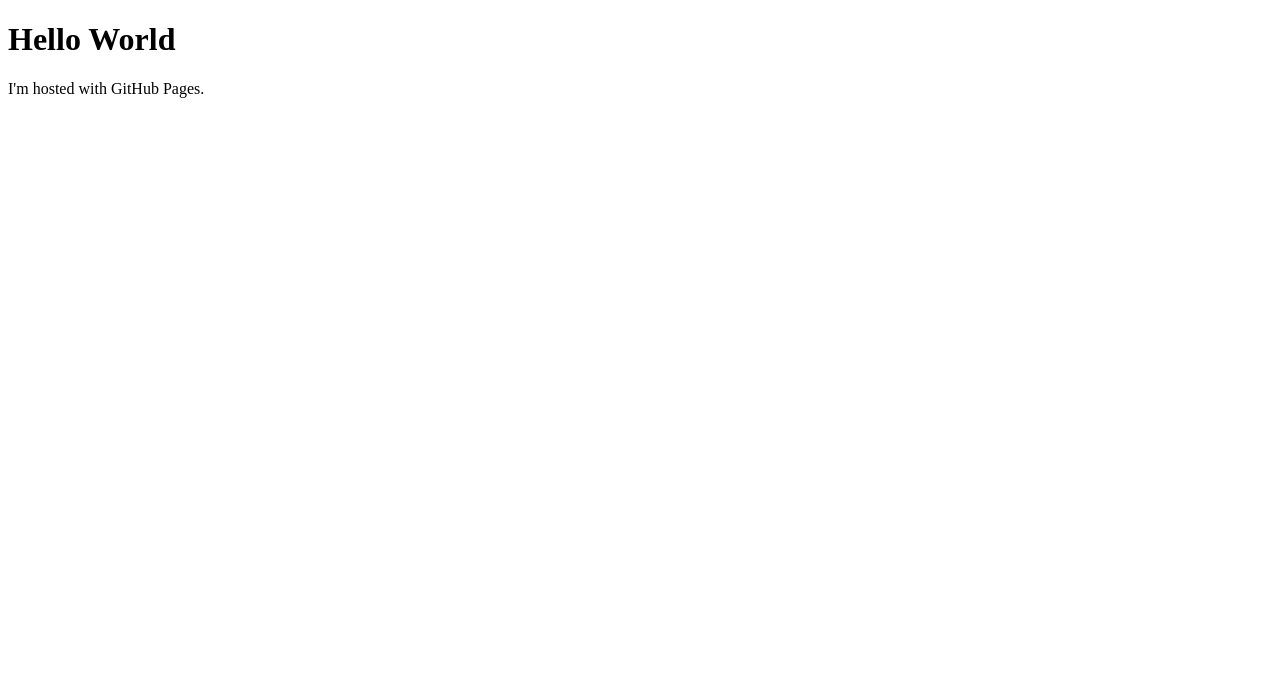
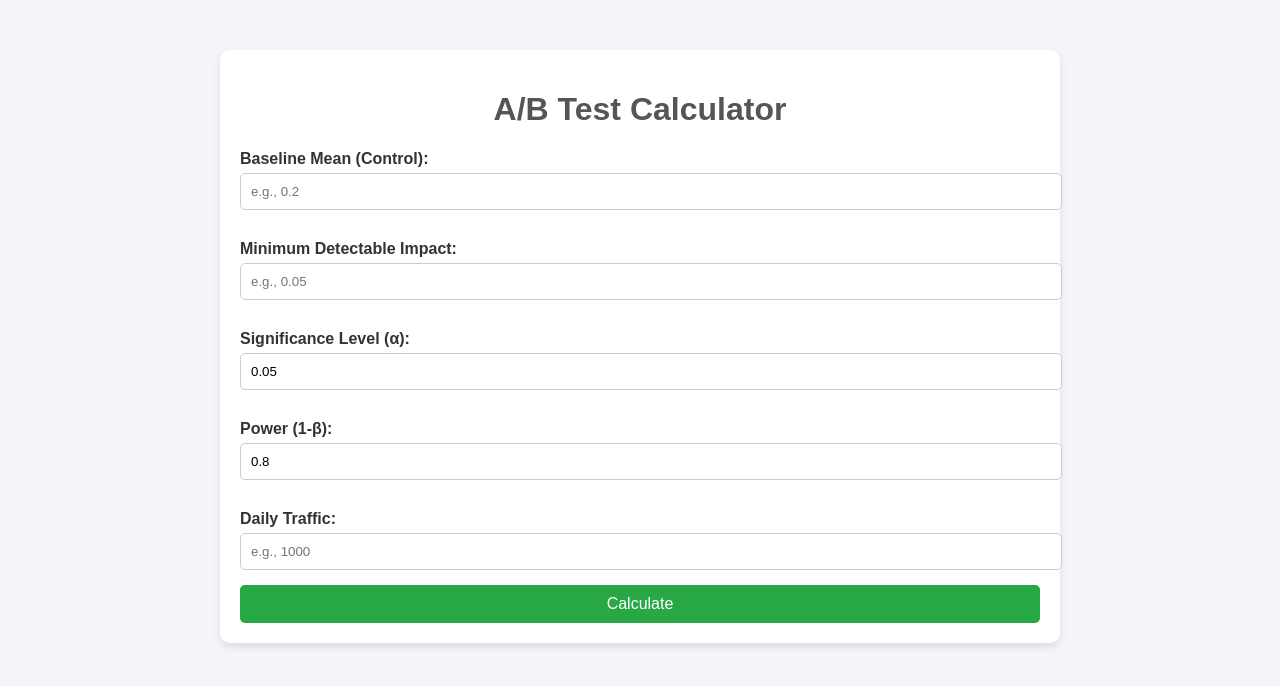
Before and after one commit to ghie1029/ghie1029.github.io, a plain HTML site: page index.html in a window 1280 px wide. Drawn offline with Linux system fonts and the light colour scheme.

Commit message:
abtest commit

```diff
--- a/index.html
+++ b/index.html
@@ -1,7 +1,164 @@
 <!DOCTYPE html>
-<html>
+<html lang="en">
+<head>
+    <meta charset="UTF-8">
+    <meta name="viewport" content="width=device-width, initial-scale=1.0">
+    <title>A/B Test Calculator</title>
+    <style>
+        body {
+            font-family: Arial, sans-serif;
+            margin: 0;
+            padding: 0;
+            background-color: #f4f4f9;
+            color: #333;
+        }
+        .container {
+            max-width: 800px;
+            margin: 50px auto;
+            padding: 20px;
+            background: #fff;
+            border-radius: 10px;
+            box-shadow: 0 4px 8px rgba(0, 0, 0, 0.1);
+        }
+        h1 {
+            text-align: center;
+            color: #555;
+        }
+        label {
+            display: block;
+            margin: 15px 0 5px;
+            font-weight: bold;
+        }
+        input {
+            width: 100%;
+            padding: 10px;
+            margin-bottom: 15px;
+            border: 1px solid #ccc;
+            border-radius: 5px;
+        }
+        button {
+            display: block;
+            width: 100%;
+            padding: 10px;
+            background-color: #28a745;
+            color: #fff;
+            border: none;
+            border-radius: 5px;
+            font-size: 16px;
+            cursor: pointer;
+        }
+        button:hover {
+            background-color: #218838;
+        }
+        .result {
+            margin-top: 20px;
+            padding: 15px;
+            background: #f9f9f9;
+            border-left: 5px solid #28a745;
+        }
+    </style>
+</head>
 <body>
-<h1>Hello World</h1>
-<p>I'm hosted with GitHub Pages.</p>
+<div class="container">
+    <h1>A/B Test Calculator</h1>
+    <form id="abTestForm">
+        <label for="baseline">Baseline Mean (Control):</label>
+        <input type="number" id="baseline" step="0.01" placeholder="e.g., 0.2" required>
+
+        <label for="impact">Minimum Detectable Impact:</label>
+        <input type="number" id="impact" step="0.01" placeholder="e.g., 0.05" required>
+
+        <label for="alpha">Significance Level (α):</label>
+        <input type="number" id="alpha" step="0.01" value="0.05" required>
+
+        <label for="power">Power (1-β):</label>
+        <input type="number" id="power" step="0.01" value="0.8" required>
+
+        <label for="dailyTraffic">Daily Traffic:</label>
+        <input type="number" id="dailyTraffic" placeholder="e.g., 1000">
+
+        <button type="button" onclick="calculateABTest()">Calculate</button>
+    </form>
+
+    <div id="result" class="result" style="display: none;"></div>
+</div>
+
+<script>
+    function calculateABTest() {
+        const baseline = parseFloat(document.getElementById('baseline').value);
+        const impact = parseFloat(document.getElementById('impact').value);
+        const alpha = parseFloat(document.getElementById('alpha').value);
+        const power = parseFloat(document.getElementById('power').value);
+        const dailyTraffic = parseFloat(document.getElementById('dailyTraffic').value);
+
+        if (isNaN(baseline) || isNaN(impact) || isNaN(alpha) || isNaN(power)) {
+            alert('Please fill out all required fields correctly.');
+            return;
+        }
+
+        const zAlpha = getZValue(1 - alpha / 2);
+        const zBeta = getZValue(power);
+
+        const pooledStdDev = Math.sqrt((baseline * (1 - baseline)) + ((baseline + impact) * (1 - (baseline + impact))));
+        const sampleSizePerGroup = Math.pow((zAlpha + zBeta) * pooledStdDev / impact, 2);
+        const totalSampleSize = Math.ceil(2 * sampleSizePerGroup);
+
+        let duration = 'N/A';
+        if (!isNaN(dailyTraffic) && dailyTraffic > 0) {
+            duration = Math.ceil(totalSampleSize / dailyTraffic) + ' days';
+        }
+
+        document.getElementById('result').style.display = 'block';
+        document.getElementById('result').innerHTML = `
+            <p><strong>Total Sample Size Required:</strong> ${totalSampleSize}</p>
+            <p><strong>Estimated Duration:</strong> ${duration}</p>
+        `;
+    }
+
+    function getZValue(probability) {
+        return -1.0 * Math.sqrt(2.0) * erfcinv(2.0 * probability);
+    }
+
+    function erfcinv(p) {
+        let j = 0;
+        let x, err, t, pp;
+
+        if (p >= 2) return -100;
+        if (p <= 0) return 100;
+
+        pp = p < 1 ? p : 2 - p;
+        t = Math.sqrt(-2 * Math.log(pp / 2));
+
+        x = -0.70711 * ((2.30753 + t * 0.27061) / (1 + t * (0.99229 + t * 0.04481)) - t);
+        for (j = 0; j < 2; j++) {
+            err = erfc(x) - pp;
+            x += err / (1.12837916709551257 * Math.exp(-x * x) - x * err);
+        }
+
+        return p < 1 ? x : -x;
+    }
+
+    function erfc(x) {
+        return 1 - erf(x);
+    }
+
+    function erf(x) {
+        const sign = x >= 0 ? 1 : -1;
+        x = Math.abs(x);
+
+        const a1 =  0.254829592;
+        const a2 = -0.284496736;
+        const a3 =  1.421413741;
+        const a4 = -1.453152027;
+        const a5 =  1.061405429;
+        const p  =  0.3275911;
+
+        const t = 1.0 / (1.0 + p * x);
+        const y = 1.0 - (((((a5 * t + a4) * t) + a3) * t + a2) * t + a1) * t * Math.exp(-x * x);
+
+        return sign * y;
+    }
+</script>
+
 </body>
 </html>
```
